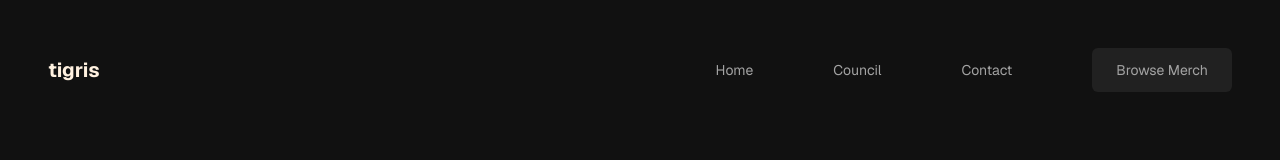
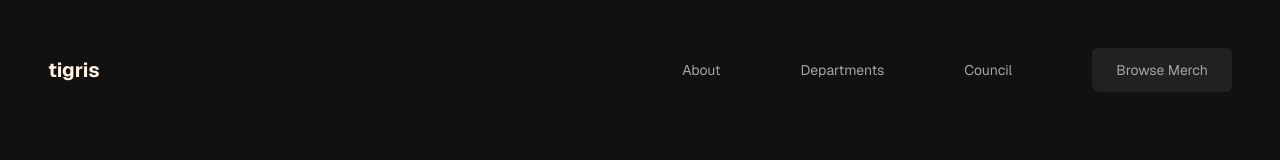
Before and after one commit to joshxfi/tigris, a Next.js app: page / in a window 1280 px wide. Shown: the top 160 px of the page. Built offline with nearby package versions, Linux system fonts and the light colour scheme; a web font is replaced by a local one.

Commit message:
chore: add actions to buttons

```diff
--- a/package.json
+++ b/package.json
@@ -13,6 +13,7 @@
     "next": "14.0.4",
     "react": "^18.2.0",
     "react-dom": "^18.2.0",
+    "sonner": "^1.3.1",
     "tailwind-merge": "^2.2.0"
   },
   "devDependencies": {
--- a/src/app/layout.tsx
+++ b/src/app/layout.tsx
@@ -1,6 +1,7 @@
 import type { Metadata } from "next";
 import { Playfair_Display } from "next/font/google";
-import { GeistSans } from "geist/font";
+import { GeistSans } from "geist/font/sans";
+import { Toaster } from "sonner";
 import "./globals.css";
 
 import { Navbar } from "@/components/navbar";
@@ -21,9 +22,10 @@ export default function RootLayout({
   children: React.ReactNode;
 }) {
   return (
-    <html lang="en">
+    <html lang="en" className="scroll-smooth">
       <body className={`${GeistSans.className} ${playfairDisplay.variable}`}>
         <main className="max-w-screen-xl mx-auto container px-6 md:px-12 2xl:px-0">
+          <Toaster />
           <Navbar />
           {children}
         </main>
--- a/src/components/about.tsx
+++ b/src/components/about.tsx
@@ -1,6 +1,6 @@
 export function About() {
   return (
-    <section className="md:py-44 py-28 border-y-2 border-secondary-200">
+    <section id="about" className="md:py-44 py-28 border-y-2 border-secondary-200">
       <p className="rounded-full bg-primary-200 px-4 inline-block md:text-3xl text-xl mb-6 font-semibold">
         about us
       </p>
--- a/src/components/council.tsx
+++ b/src/components/council.tsx
@@ -1,11 +1,18 @@
+"use client";
+
 import Image from "next/image";
+import { toast } from "sonner";
+
 import arrow from "@/assets/arrow.svg";
 import scribble from "@/assets/scribble.svg";
 import cetOrbit from "@/assets/images/cet-orbit.png";
 
 export function Council() {
   return (
-    <div className="md:py-44 py-28 border-t-2 border-secondary-200 flex justify-between items-center flex-col-reverse xl:flex-row">
+    <div
+      id="council"
+      className="md:py-44 py-28 border-t-2 border-secondary-200 flex justify-between items-center flex-col-reverse xl:flex-row"
+    >
       <div className="md:text-6xl text-[6vw] font-extrabold leading-tight md:leading-tight flex flex-col xl:items-start items-center">
         <h1>
           introducing the{" "}
@@ -35,7 +42,11 @@ export function Council() {
           true tiger.
         </p>
 
-        <button className="px-8 py-3 mt-8 border border-dirtyWhite rounded-full md:text-2xl text-lg font-medium">
+        <button
+          type="button"
+          onClick={() => toast.info("Coming Soon!")}
+          className="px-8 py-3 mt-8 border-2 border-dirtyWhite rounded-full md:text-2xl text-lg font-medium hover:bg-dirtyWhite transition-all hover:text-secondary-300"
+        >
           Learn more &nbsp; &rarr;
         </button>
       </div>
--- a/src/components/departments.tsx
+++ b/src/components/departments.tsx
@@ -2,7 +2,7 @@ import Image from "next/image";
 
 export function Departments() {
   return (
-    <div>
+    <div id="departments" className="scroll-mt-24">
       <div className="flex flex-col items-center space-y-4">
         <Image
           src="/assets/images/tigris-orbit.png"
--- a/src/components/feedbacks.tsx
+++ b/src/components/feedbacks.tsx
@@ -67,11 +67,13 @@ function Feedback({
 
         <figcaption>
           <h3 className="font-medium">{name}</h3>
-          <h4 className="text-primary-100 md:text-lg text-base font-light">{position}</h4>
+          <h4 className="text-primary-100 md:text-lg text-base font-light">
+            {position}
+          </h4>
         </figcaption>
       </div>
 
-      <p className="mt-6 font-light">{content}</p>
+      <blockquote className="mt-6 font-light">{content}</blockquote>
     </figure>
   );
 }
--- a/src/components/navbar.tsx
+++ b/src/components/navbar.tsx
@@ -1,24 +1,29 @@
+"use client";
+
 import Link from "next/link";
+import { toast } from "sonner";
 
 export function Navbar() {
   return (
     <nav className="flex justify-between items-center py-12 text-sm">
-      <h1 className="font-bold text-xl">tigris</h1>
+      <Link href="/" className="font-bold text-xl">
+        tigris
+      </Link>
 
       <div className="flex text-secondary-100">
         <ul className="lg:flex items-center space-x-20 hidden">
-          <li>Home</li>
-          <li>Council</li>
-          <li>Contact</li>
+          <li><Link href='#about'>About</Link></li>
+          <li><Link href='#departments'>Departments</Link></li>
+          <li><Link href='#council'>Council</Link></li>
           <li></li>
         </ul>
 
-        <Link
-          href="/merch"
+        <button
+          onClick={() => toast.info("Coming Soon!")}
           className="bg-secondary-200 px-6 py-3 rounded-md"
         >
           Browse Merch
-        </Link>
+        </button>
       </div>
     </nav>
   );
```
Also changed, not shown: 1 other file (tests, documents, lock files or other folders).
